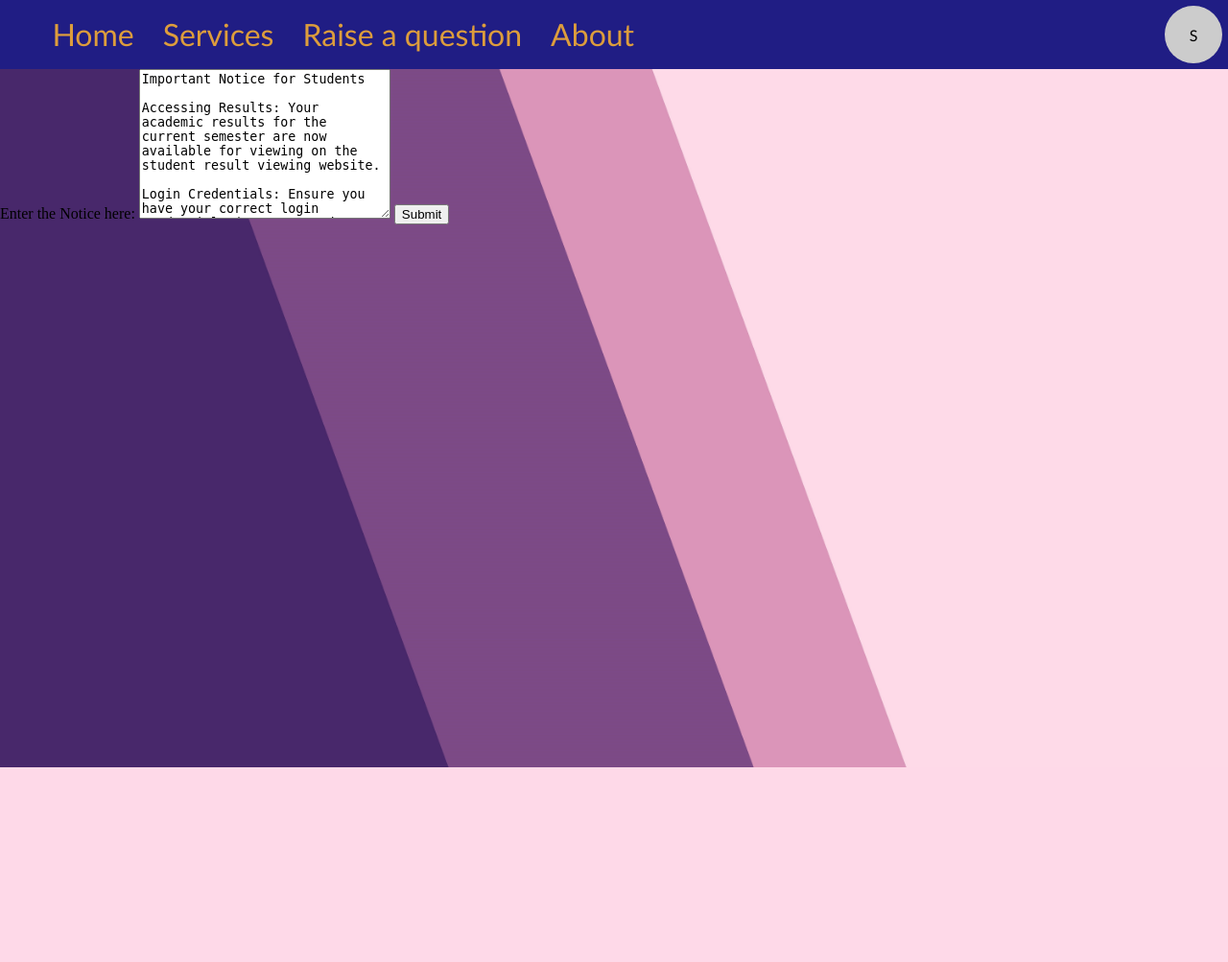
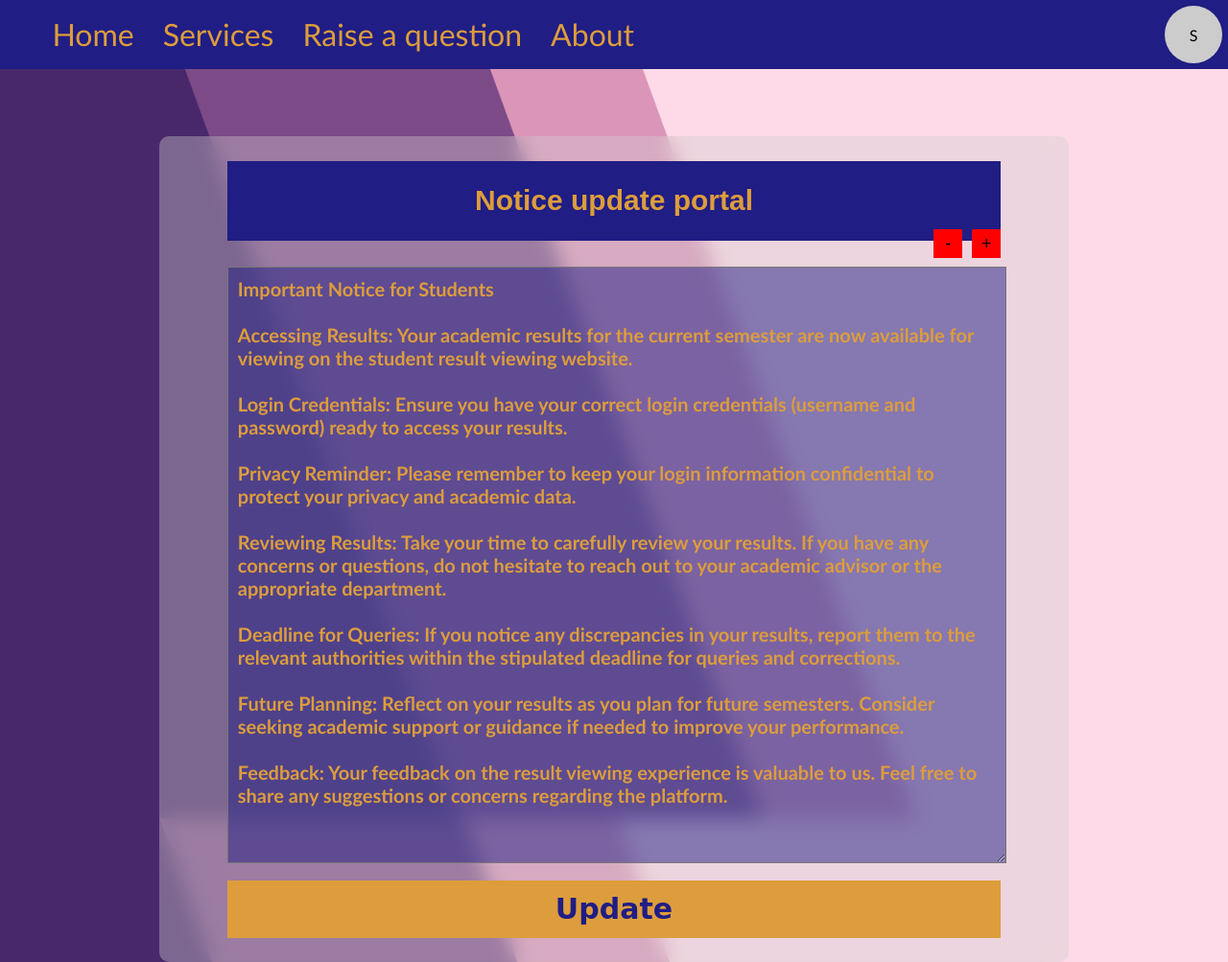
Before and after one commit to Shivam-S-Pathak/The-Scoreboard, a Django app: page /update-notice in a window 1280 px wide. Shown: the whole page at 96% size. Before the commit the page ends 800 px from the top, so only its background shows below. Run offline with Django 5.2, Linux system fonts and the light colour scheme; a user stored in the database is signed in; data comes from the database, SQL or seed files in the repository; both versions use the stored data as it was after the commit.

Commit message:
UI improve and bug fix

```diff
--- a/minor/settings.py
+++ b/minor/settings.py
@@ -149,7 +149,7 @@ EMAIL_HOST = 'smtp.gmail.com'
 EMAIL_PORT = 587
 EMAIL_USE_TLS = True
 EMAIL_HOST_USER = '#############'  #paste your email id here
-EMAIL_HOST_PASSWORD = '############' # paste your password here
+EMAIL_HOST_PASSWORD = '############' # paste password here
 EMAIL_DEBUG = True
 
 
--- /dev/null
+++ b/static/css_noticeUpdate.css
@@ -0,0 +1,139 @@
+.notice-form {
+    width: 90%;
+    display: flex;
+    flex-direction: column;
+}
+
+.container {
+    display: flex;
+    justify-content: center;
+    align-items: center;
+    flex-direction: column;
+    gap: 20px;
+    width: 70%;
+    margin: 70px auto;
+    text-align: center;
+    background-color: rgba(208, 206, 206, 0.383);
+    padding: 2%;
+    border-radius: 10px;
+    backdrop-filter: blur(10px);
+
+}
+
+#textarea {
+    display: flex;
+    justify-content: center;
+    align-items: center;
+    flex-direction: column;
+    width: 98%;
+    height: 600px;
+    padding: 10px;
+background-color: rgb(32, 29, 132,0.5);
+color:rgb(221, 157, 60);
+font-weight: bold;
+font-size: 20px;
+margin-top:1%;
+font-family:'Trebuchet MS', 'Lucida Sans Unicode', 'Lucida Grande', 'Lucida Sans', Arial, sans-serif;
+}
+
+button[type="submit"] {
+    border: none;
+    background-color: rgb(221, 157, 60);
+    color: rgb(32, 29, 132);
+    cursor:pointer;
+    transition: all 0.3s ease;
+    height: 60px;
+    font-size:30px;
+    font-family: comic Sans MS, serif;
+    font-weight: bold;
+}
+
+button[type="submit"]:active {
+    border-color: rgb(221, 157, 60);
+    border-width: thick;
+    color: rgb(221, 157, 60);
+    background-color: rgb(32, 29, 132);
+    border:solid;
+    transform: scale(0.9);
+}
+
+.blur-container {
+    position: fixed;
+    top: 0;
+    left: 0;
+    width: 100%;
+    height: 100%;
+    background: url('./image.jpg') center/cover no-repeat;
+    filter: blur(5px);
+    z-index: -1;
+}
+
+.Textsizechange {
+    display: flex;
+    justify-content: end;
+    align-items: end;
+    flex-direction: row;
+    height: 10px;
+    gap: 10px;
+}
+
+.increase-btn,
+.decrease-btn {
+    font-size: large;
+    background-color: red;
+    border: none;
+    height: 30px;
+    width: 30px;
+
+}
+.heading{
+    display: flex;
+    justify-content: center;
+    align-items: center;
+    gap: 10px;
+    background-color:rgb(32, 29, 132);
+    font-family: Arial, Helvetica, sans-serif;
+    font-weight:600;
+    font-size: 20px;
+    color: rgb(221, 157, 60);
+    margin-bottom:1% ;
+}
+
+.alert {
+    display: flex;
+    justify-content: center;
+    align-items: center;
+    white-space: nowrap;
+    font-size: 25px;
+    padding: 1.1%;
+    margin-left: 20%;
+    margin-right: 20%;
+    animation: morphTransition 0.2s ease-in-out forwards;
+
+}
+
+@keyframes morphTransition {
+    from {
+        transform: scale(0);
+    }
+
+    to {
+        transform: scale(1);
+    }
+}
+
+.alert-success{
+    -webkit-box-shadow: -23px 18px 46px 10px rgba(82, 246, 87, 0.7);
+    -moz-box-shadow: -23px 18px 46px 10px rgba(82, 246, 87, 0.7);
+    box-shadow: -23px 18px 46px 10px rgba(82, 246, 87, 0.7);
+    color: rgb(9, 186, 9);
+    background-color: #b0f7a4;
+}
+
+.alert-danger{
+    -webkit-box-shadow: -23px 18px 46px 10px rgba(240, 75, 75, 0.7);
+    -moz-box-shadow: -23px 18px 46px 10px rgba(240, 75, 75, 0.7);
+    box-shadow: -23px 18px 46px 10px rgba(240, 75, 75, 0.7);
+    color: rgb(255, 17, 17);
+    background-color: #ff9191a1;
+}
--- /dev/null
+++ b/static/noticeUpdate.js
@@ -0,0 +1,30 @@
+const increaseBtn = document.querySelector(".increase-btn");
+increaseBtn.addEventListener('click', (event) => {
+    let currSize = parseInt(window.getComputedStyle(document.querySelector("#textarea")).fontSize);
+    const maxSize = 48; // Adjust this value as needed (e.g., 36, 72)
+    if (currSize + 2 > maxSize) {
+        currSize = maxSize;
+    } else {
+        currSize += 2;
+    }
+    textarea.style.fontSize = `${currSize}px`;
+    textarea.style.transition = 'font-size 0.2s ease-in-out';
+    event.preventDefault();
+
+
+});
+
+const decreaseBtn = document.querySelector(".decrease-btn");
+decreaseBtn.addEventListener('click', (e) => {
+    let curtSize = parseInt(window.getComputedStyle(document.querySelector("textarea")).fontSize);
+    const minSize = 13.3; // Adjust this value as needed (e.g., 36, 72)
+    if (curtSize - 2 < minSize) {
+        curtSize = minSize;
+    } else {
+        curtSize -= 2;
+    }
+    textarea.style.fontSize = `${curtSize}px`;
+    textarea.style.transition = 'font-size 0.2s ease-in-out';
+    e.preventDefault();
+
+});
--- a/templates/forgot.html
+++ b/templates/forgot.html
@@ -33,7 +33,8 @@
                 <div class="input">
                     <label for="userlogin" class="new-pass">New password</label><br>
                     <span1></span1>
-                    <input type="password" id="userlogin" name="password" class="password1" required autofocus autocomplete="off"><br>
+                    <input type="password" id="userpass1" name="password" class="password1" required autofocus autocomplete="off"><br>
+                    <span3 class="passReavealBtn">🙂</span3>
                     <label for="userpass" class="pass-again">Password again</label><br>
                     <span2></span2>
                     <input type="password" id="userpass" name="confirm_password" class="password2" required autocomplete="off"><br>
@@ -42,6 +43,7 @@
             </form>
         </section>
     </div>
+   <script src="static\passReaveal.js"></script>
 </body>
 
 </html>
--- a/templates/notice_updates.html
+++ b/templates/notice_updates.html
@@ -4,14 +4,21 @@
 Update Notice Board
 {% endblock title %}
 
+{% block page_css %}
+  <link rel="stylesheet" href="static\css_noticeUpdate.css">
+{% endblock page_css %}
+
 {% block body %}
 <form action=" " method="post">
     {% csrf_token %}
 
-    Enter the Notice here: <textarea name="updatenotice" id="updatenotice" cols="30"
-        rows="10">{{notice.notice}}</textarea>
-    <button type="submit">Submit</button>
 
+<div class="main-container">
+<div class="container">
+            <div class="notice-form">
+                <div class="heading">
+                <h2>Notice update portal</h2>
+            </div>
             {% if messages %}
     <div
     class="alert {% for message in messages %}{% if 'success' in message.tags %}alert-success{% elif 'error' in message.tags %}alert-danger{% endif %}{% endfor %}">
@@ -20,5 +27,16 @@ Update Notice Board
     {% endfor %}
 </div>
 {% endif %}
+                <div class="Textsizechange">
+                    <button class="decrease-btn">-</button>
+                    <button class="increase-btn">+</button>
+                </div>
+                <textarea id="textarea" name="updatenotice" placeholder="Enter your notice here..." rows="25" cols="45"
+                    required>{{notice.notice}}</textarea><br>
+                <button type="submit">Update</button>
+            </div>
+        </div>
+    </div>
     </form>
+    <script src="static\noticeUpdate.js"></script>
         {% endblock body %}
--- a/templates/signup_students.html
+++ b/templates/signup_students.html
@@ -60,12 +60,13 @@
                         <tr>
                             <td>
                                 <label for="password">Password</label><br>
-                                <input type="password" id="password" name="password" required autocomplete="off">
+                                <input type="password" id="userpass" name="password" required autocomplete="off">
+                                <span3 class="passReavealBtn">🙂</span3>
                             </td>
 
                             <td>
                                 <label for="confirmPassword">Confirm password</label><br>
-                                <input type="password" id="confirm_password" name="confirm_password" required autocomplete="off">
+                                <input type="password" id="userpass1" name="confirm_password" required autocomplete="off">
                             </td>
                         </tr>
                     </tbody>
@@ -95,6 +96,7 @@
         </form>
     </main>
     <script src="script_teachers_signup.js"></script>
+    <script src="static\passReaveal.js"></script>
 </body>
 
 </html>
--- a/templates/signup_teachers.html
+++ b/templates/signup_teachers.html
@@ -60,12 +60,13 @@
                         <tr>
                             <td>
                                 <label for="password">Password</label><br>
-                                <input type="password" id="password" name="password" required autocomplete="off">
+                                <input type="password" id="userpass" name="password" required autocomplete="off">
+                                <span3 class="passReavealBtn">🙂</span3>
                             </td>
 
                             <td>
                                 <label for="confirmPassword">Confirm password</label><br>
-                                <input type="password" id="confirm_password" name="confirm_password" required autocomplete="off">
+                                <input type="password" id="userpass1" name="confirm_password" required autocomplete="off">
                             </td>
                         </tr>
                     </tbody>
@@ -96,6 +97,7 @@
         </form>
     </main>
     <script src="script_teachers_signup.js"></script>
+    <script src="static\passReaveal.js"></script>
 </body>
 
 </html>
--- a/templates/student_login.html
+++ b/templates/student_login.html
@@ -39,6 +39,7 @@
                     <input type="text" id="userlogin" name="username" required autofocus autocomplete="off"><br>
                     <label for="userpass" class="password">Password</label><br>
                     <span2></span2>
+                    <span3 class="passReavealBtn">🙂</span3>
                     <input type="password" id="userpass" name="password" required><br>
                     <button type="submit" class="btn">May I come in ?</button>
                     <a href="verify_user" class="Forgot-password">Forgot Password</a>
@@ -46,6 +47,7 @@
             </form>
         </section>
     </div>
+    <script src="static\passReaveal.js"></script>
 </body>
 
 </html>
--- a/templates/teachers_login.html
+++ b/templates/teachers_login.html
@@ -37,6 +37,7 @@
                     <label for="userpass" class="password">password</label><br>
                     <span2></span2>
                     <input type="password" id="userpass" name="password" required><br>
+                    <span3 class="passReavealBtn">🙂</span3>
                     <button class="btn">May I come in ?</button>
                     <a href="verify_user" class="Forgot-password">Forgot Password</a>
                 </div>
@@ -44,7 +45,7 @@
         </section>
 
     </div>
-
+<script src="static\passReaveal.js"></script>
 </body>
 
 </html>
```
Also changed, not shown: static/css_forgot.css (+18 -0 lines), static/css_student_login.css (+19 -1 lines), static/css_students_signup.css (+20 -0 lines), static/css_teachers_signup.css (+18 -0 lines), static/passReaveal.js (added, +20 -0 lines), static/style_teachers_login.css (+20 -1 lines), db.sqlite3. Lines whose indentation alone changed are shown as unchanged.
